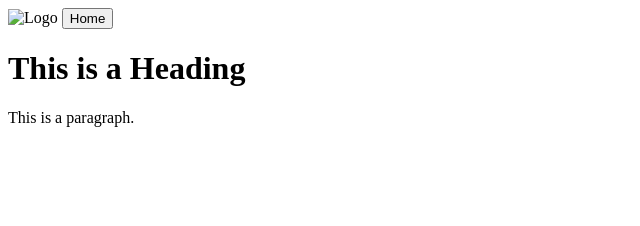
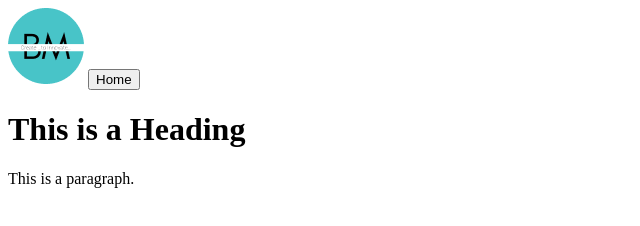
Before and after one commit to BeTheDesign/My_First_Repo-, a plain HTML site: page index.html in a window 1280 px wide. Shown: the whole page, without its empty margins (0-640 px from the left). Drawn offline with Linux system fonts and the light colour scheme.

Commit message:
fix broke logo

```diff
--- a/index.html
+++ b/index.html
@@ -6,7 +6,7 @@
 </head>
 <body>
     <header>
-    <img src="../UX_UI_HW_17/CSS/Images/Logo.png " alt="Logo">
+    <img src="/images/Logo.png" alt="Logo">
     <button type="button">Home</button>
 </header>
 <h1>This is a Heading</h1>
```
